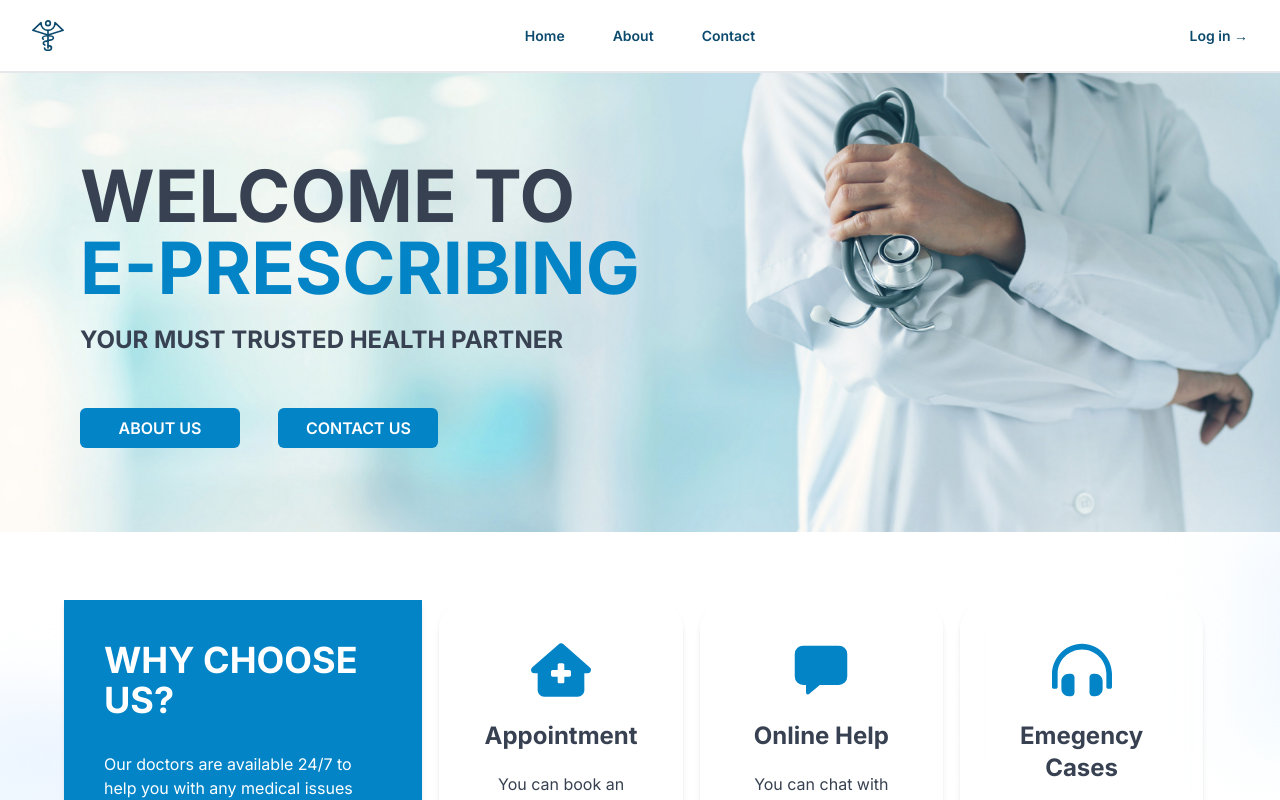
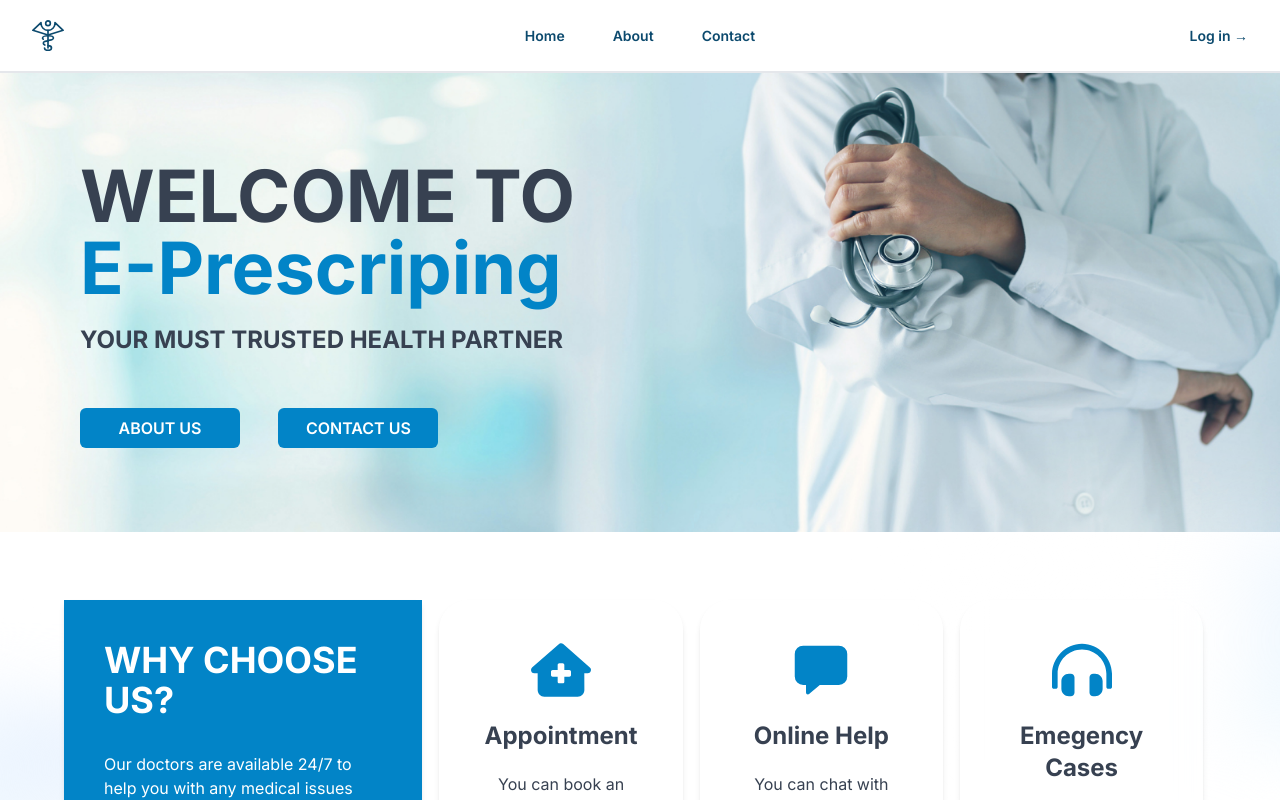
Before and after one commit to ab-elhaddad/e-prescribing, a Next.js app in the folder frontend/: page /home in a window 1280 px wide. Shown: the top 800 px of the page. Built offline with nearby package versions, Linux system fonts and the light colour scheme.

Commit message:
chore: spell fix

```diff
--- a/frontend/app/(pages)/about/page.tsx
+++ b/frontend/app/(pages)/about/page.tsx
@@ -90,7 +90,7 @@ export default function Page() {
               <p className="w-inherit p-3" style={{ width: "50ch" }}>
                 According to the international health organization, we are the
                 best medical e-service in Egypt in the last 3 years. As
-                E-Prescribing has won the best medical e-service in Egypt in
+                E-Prescriping has won the best medical e-service in Egypt in
                 2022, 2023 and 2024. We have a team of doctors who are
                 specialized in a variety of fields. We have a team of doctors
                 who are specialized in heart, brain, kidney, liver, etc.
--- a/frontend/app/(pages)/home/page.tsx
+++ b/frontend/app/(pages)/home/page.tsx
@@ -19,7 +19,7 @@ export default function Home() {
           <h1 className="text-7xl text-gray-700 font-bold">
             WELCOME TO
             <br />
-            <span className="text-sky-600">E-PRESCRIBING</span>
+            <span className="text-sky-600">E-Prescriping</span>
           </h1>
           <p className="mt-5 text-2xl text-gray-700 font-bold">
             YOUR MUST TRUSTED HEALTH PARTNER
--- a/frontend/app/layout.tsx
+++ b/frontend/app/layout.tsx
@@ -17,8 +17,8 @@ const inter = Inter({
 
 export const metadata: Metadata = {
   title: {
-    default: "E-Prescribing",
-    template: `%s | E-Prescribing`,
+    default: "E-Prescriping",
+    template: `%s | E-Prescriping`,
   },
   description: "A clinic system for managing patients and appointments.",
   icons: {
--- a/frontend/app/ui/navbar/Navbar.tsx
+++ b/frontend/app/ui/navbar/Navbar.tsx
@@ -26,7 +26,7 @@ export default function Navbar() {
           <Link href="/home" className="-m-1.5 p-1.5 flex">
             <Logo size={32} />
             {/* <span className="h-8 w-auto text-blue-500 text-lg font-semibold">
-              E-Prescribing
+              E-Prescriping
             </span> */}
           </Link>
         </div>
```
